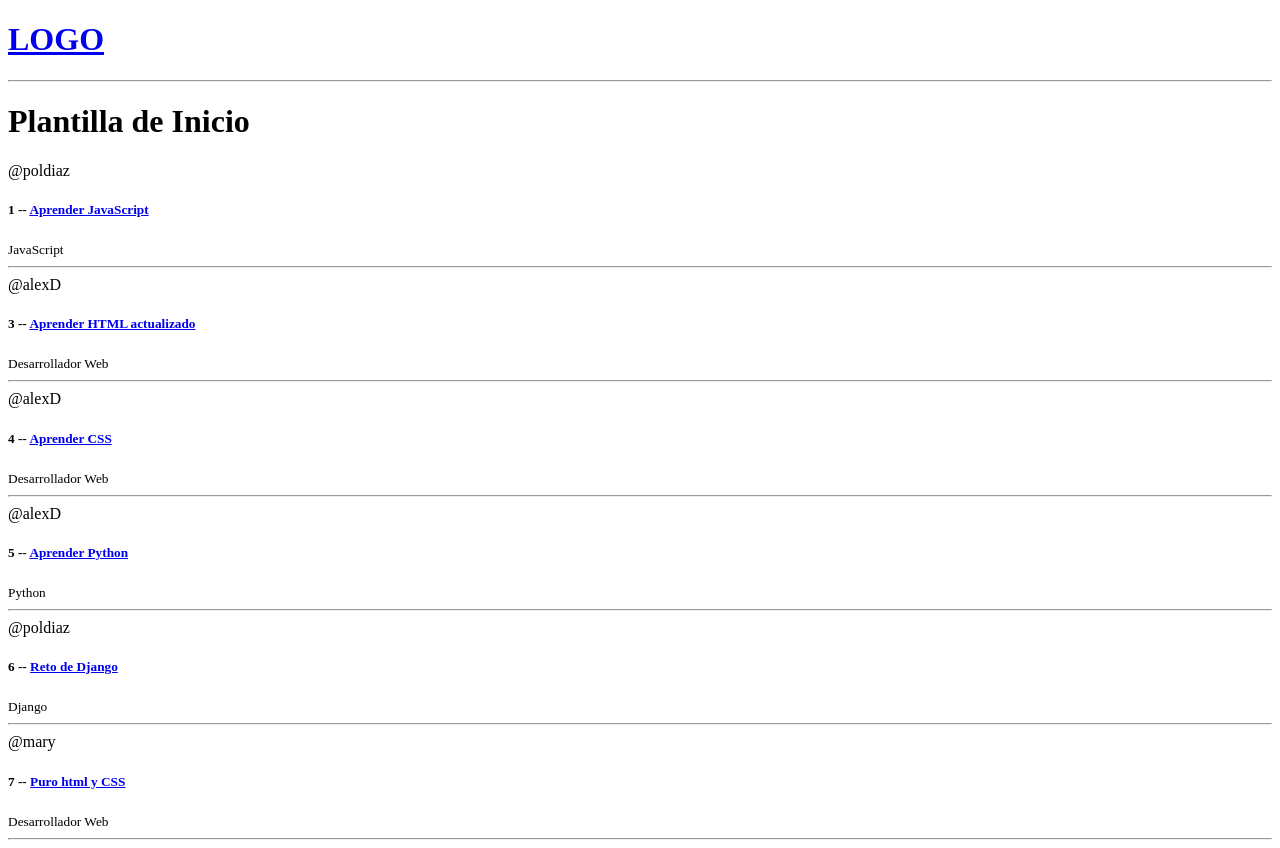
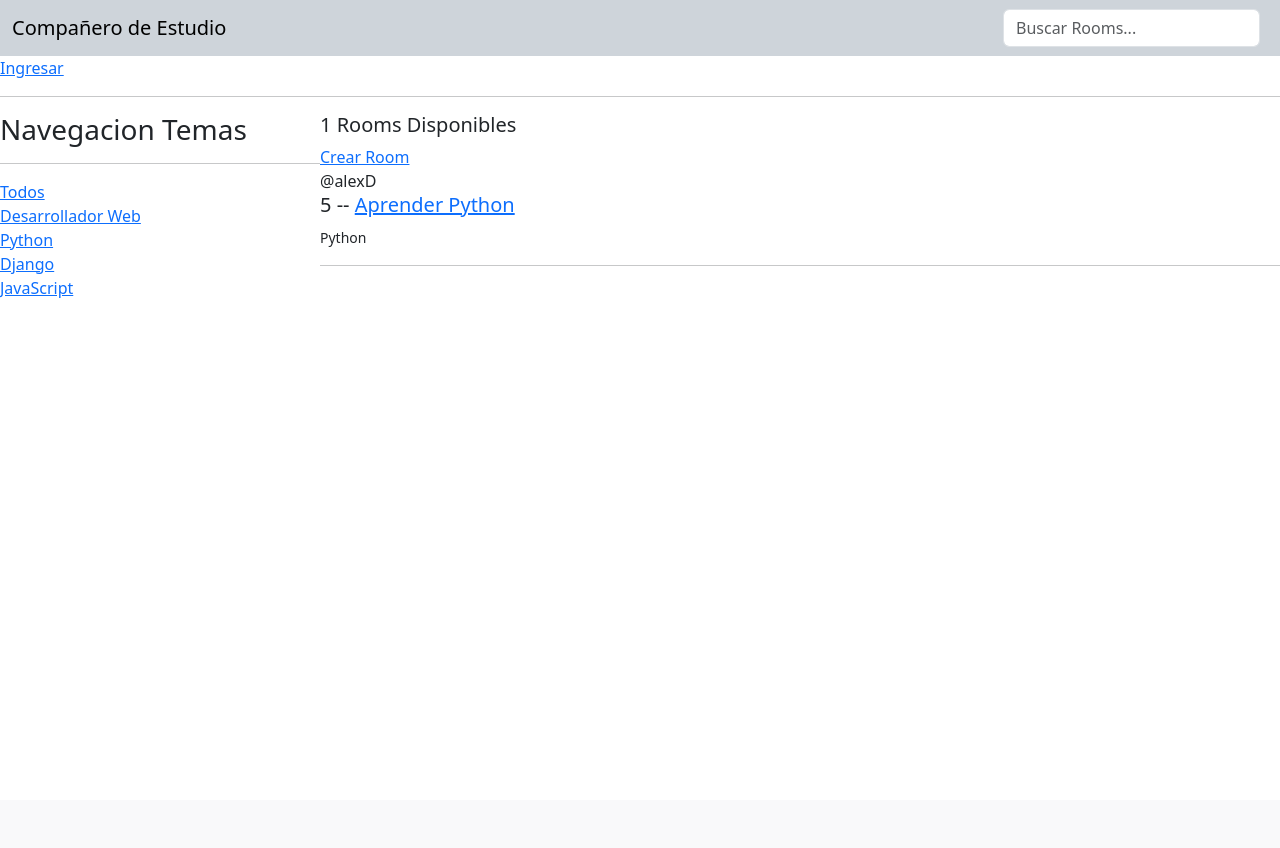
Before and after one commit to poldiaz50/studybudy, a Django app: a page that uses templates/main.html in a window 1280 px wide. After the commit the page ends 298 px from the top, so only its background shows below. Run offline with Django 4.2, Linux system fonts and the light colour scheme; data comes from the database, SQL or seed files in the repository; both versions use the stored data as it was after the commit.

Commit message:
CRUD Search User Login Flash Messages  User Logout  Restricted Pages

```diff
--- a/base/models.py
+++ b/base/models.py
@@ -18,6 +18,9 @@
     updated = models.DateTimeField(auto_now=True)
     created = models.DateTimeField(auto_now_add=True)
 
+    class Meta:
+        ordering = ['-updated', '-created']
+
     def __str__(self):
         return self.name
 
--- a/base/templates/base/home.html
+++ b/base/templates/base/home.html
@@ -2,19 +2,47 @@
 
 {% block content %}
 
-  <h1>Plantilla de Inicio</h1>
+<style>
+  .home-container {
+    display: grid;
+    grid-template-columns: 1fr 3fr;
+  }
+</style>
 
+<div class="home-container">
   <div>
+    <h3>Navegacion Temas</h3>
+    <hr />
+    <div>
+      <a href="{% url 'home' %}">Todos</a>
+    </div>
+    {% for topic in topics %}
+      <div>
+        <a href="{% url 'home' %}?q={{topic.name}}">{{topic.name}}</a>
+      </div>
+    {% endfor %}
+  </div>
+  <div>
+    <h5>{{ room_count }} Rooms Disponibles</h5>
+    <a href="{% url 'create-room' %}">Crear Room</a>
     <div>
       {% for room in rooms %}
-        <div>
-          <span>@{{ room.host.username }}</span>
-          <h5>{{ room.id }} -- <a href="{% url 'room' room.id %}"> {{ room.name }}</a></h5>
-          <small>{{ room.topic.name }}</small>
-          <hr>
-        </div>
+      <div>
+        {% if request.user == room.host %}
+          <a href="{% url 'update-room' room.id %}">Editar</a>
+          <a href="{% url 'delete-room' room.id %}">Eliminar</a>
+        {% endif %}
+        <span>@{{ room.host.username }}</span>
+        <h5>
+          {{ room.id }} --
+          <a href="{% url 'room' room.id %}"> {{ room.name }}</a>
+        </h5>
+        <small>{{ room.topic.name }}</small>
+        <hr />
+      </div>
       {% endfor %}
     </div>
   </div>
+</div>
 
 {% endblock content %}
--- a/base/urls.py
+++ b/base/urls.py
@@ -2,6 +2,13 @@
 from . import views
 
 urlpatterns = [
+    path('login/', views.loginPage, name='login'),
+    path('logout/', views.logoutUser, name='logout'),
+
     path('', views.home, name="home"),
     path('room/<str:pk>/', views.room, name="room"),
+
+    path('create-room/', views.createRoom, name="create-room"),
+    path('update-room/<str:pk>/', views.updateRoom, name="update-room"),
+    path('delete-room/<str:pk>/', views.deleteRoom, name="delete-room"),
 ]
--- a/base/views.py
+++ b/base/views.py
@@ -1,5 +1,12 @@
-from django.shortcuts import render
-from .models import Room
+from django.shortcuts import render, redirect
+from django.http import HttpResponse
+from django.contrib import messages
+from django.contrib.auth.decorators import login_required
+from django.db.models import Q
+from django.contrib.auth.models import User
+from django.contrib.auth import authenticate, login, logout
+from .models import Room, Topic
+from .forms import RoomForm
 
 # Create your views here.
 
@@ -10,14 +17,95 @@
 # ]
 
 
+def loginPage(request):
+
+    if request.user.is_authenticated:
+        return redirect("home")
+
+    if request.method == "POST":
+        username = request.POST.get("username")
+        password = request.POST.get("password")
+
+        try:
+            user = User.objects.get(username=username)
+        except:
+            messages.error(request, "Usuario no existe¡")
+
+        user = authenticate(request, username=username, password=password)
+        print(username)
+
+        if user is not None:
+            login(request, user)
+            return redirect("home")
+        else:
+            messages.error(request, "Usuario o Contraseña incorrectos")
+
+    context = {}
+    return render(request, "base/login_register.html", context)
+
+
+def logoutUser(request):
+    logout(request)
+    return redirect("home")
+
+
 def home(request):
-    rooms = Room.objects.all()
-    context = {"rooms": rooms}
+    q = request.GET.get("q") if request.GET.get("q") != None else ""
+    rooms = Room.objects.filter(
+        Q(topic__name__icontains=q) | Q(name__icontains=q) | Q(description__icontains=q)
+    )
+
+    topics = Topic.objects.all()
+    room_count = rooms.count()
+
+    context = {"rooms": rooms, "topics": topics, "room_count": room_count}
     return render(request, "base/home.html", context)
 
 
 def room(request, pk):
     room = Room.objects.get(id=pk)
+    context = {"room": room}
+    return render(request, "base/room.html", context)
 
-    context = {'room': room}
-    return render(request, "base/room.html", context)
+
+@login_required(login_url='login')
+def createRoom(request):
+    form = RoomForm()
+    if request.method == "POST":
+        form = RoomForm(request.POST)
+        if form.is_valid():
+            form.save()
+            return redirect("home")
+
+    context = {"form": form}
+    return render(request, "base/room_form.html", context)
+
+
+@login_required(login_url='login')
+def updateRoom(request, pk):
+    room = Room.objects.get(id=pk)
+    form = RoomForm(instance=room)
+
+    if request.user != room.host:
+        return HttpResponse("No se permite editar una publicacion ajena")
+
+    if request.method == "POST":
+        form = RoomForm(request.POST, instance=room)
+        if form.is_valid():
+            form.save()
+            return redirect("home")
+    context = {"form": form}
+    return render(request, "base/room_form.html", context)
+
+
+@login_required(login_url='login')
+def deleteRoom(request, pk):
+    room = Room.objects.get(id=pk)
+
+    if request.user != room.host:
+        return HttpResponse("No se permite eliminar una publicacion ajena")
+
+    if request.method == "POST":
+        room.delete()
+        return redirect("home")
+    return render(request, "base/delete.html", {"obj": room})
--- a/templates/main.html
+++ b/templates/main.html
@@ -1,18 +1,29 @@
 <!DOCTYPE html>
 <html lang="es">
   <head>
-  <meta charset="UTF-8">
-  <meta name="viewport" content="width=device-width, initial-scale=1.0">
+    <meta charset="UTF-8" />
+    <meta name="viewport" content="width=device-width, initial-scale=1.0" />
     <title>Compañero de Estudio</title>
+    <link href="https://cdn.jsdelivr.net/npm/bootstrap@5.3.2/dist/css/bootstrap.min.css" rel="stylesheet" integrity="sha384-T3c6CoIi6uLrA9TneNEoa7RxnatzjcDSCmG1MXxSR1GAsXEV/Dwwykc2MPK8M2HN" crossorigin="anonymous">
     <!-- <link rel="stylesheet" type="text/css" media="screen" href="main.css"> -->
   </head>
   <body>
     {% include "navbar.html" %}
 
+    {% if messages %}
+    <ul class="messages">
+      {% for message in messages %}
+      <li>
+        {{ message }}
+      </li>
+      {% endfor %}
+    </ul>
+    {% endif %}
+
     {% block content %}
 
     {% endblock %}
 
-
+    <script src="https://cdn.jsdelivr.net/npm/bootstrap@5.3.2/dist/js/bootstrap.bundle.min.js" integrity="sha384-C6RzsynM9kWDrMNeT87bh95OGNyZPhcTNXj1NW7RuBCsyN/o0jlpcV8Qyq46cDfL" crossorigin="anonymous"></script>
   </body>
 </html>
--- a/templates/navbar.html
+++ b/templates/navbar.html
@@ -1,5 +1,17 @@
-<a href="/">
-  <h1>LOGO</h1>
-</a>
+
+<nav class="navbar bg-dark-subtle">
+  <div class="container-fluid">
+    <a href="/" class="navbar-brand">Compañero de Estudio</a>
+    <form class="d-flex" role="search" method="GET" action="{% url 'home' %}">
+      <input class="form-control me-2" aria-label="Search" type="text" name="q" placeholder="Buscar Rooms...">
+    </form>
+  </div>
+</nav>
+
+{% if request.user.is_authenticated %}
+  <a href="{% url 'logout' %}">Salir</a>
+{% else %}
+  <a href="{% url 'login' %}">Ingresar</a>
+{% endif %}
 
 <hr>
```
Also changed, not shown: base/forms.py (added, +7 -0 lines), base/templates/base/delete.html (added, +10 -0 lines), base/templates/base/login_register.html (added, +17 -0 lines), base/templates/base/room_form.html (added, +11 -0 lines), db.sqlite3. Lines whose indentation alone changed are shown as unchanged.
